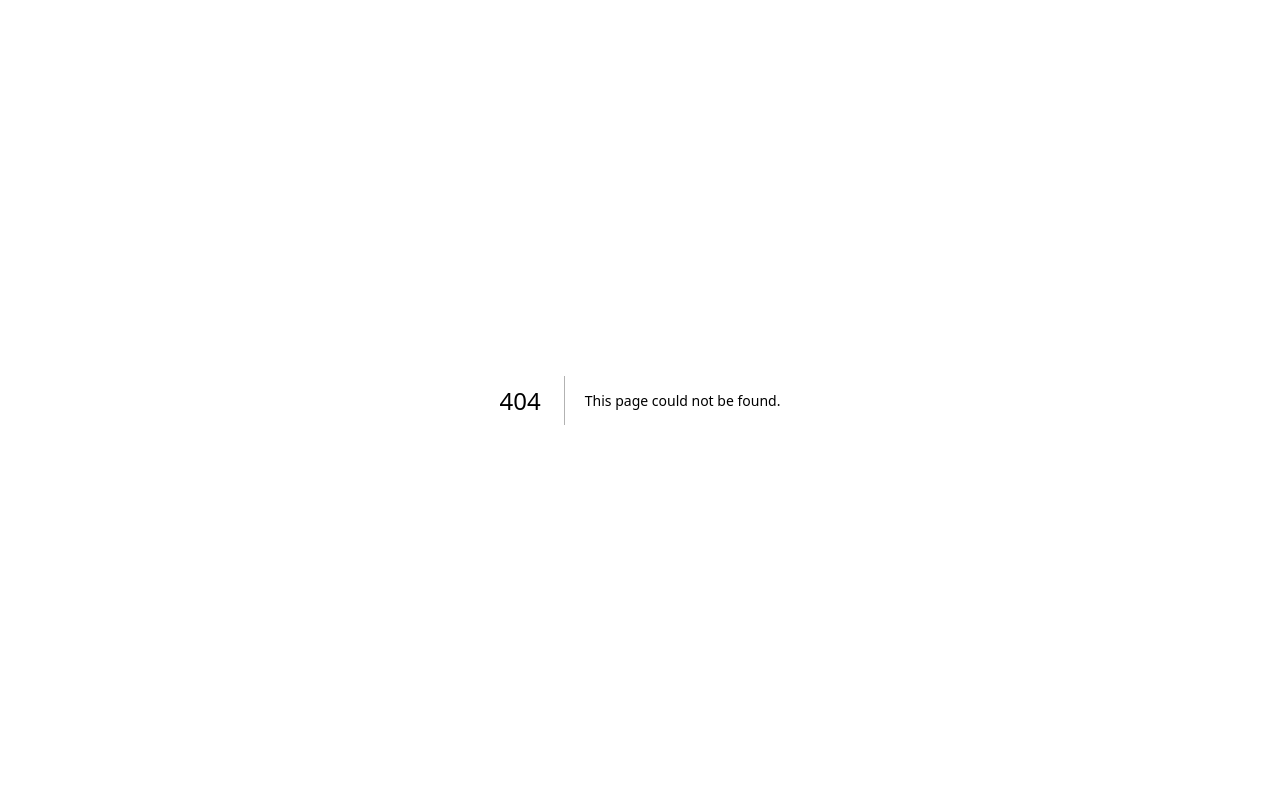
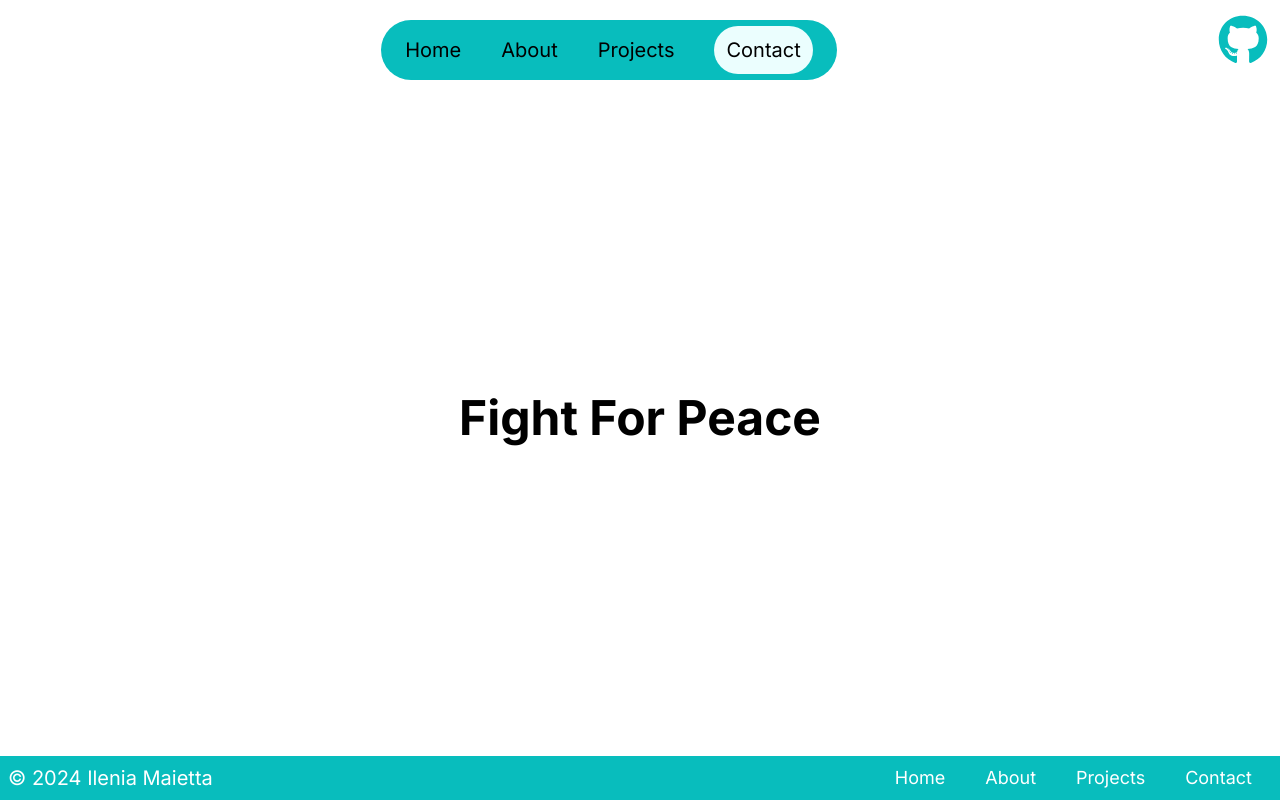
Before and after one commit to ileniadigital/ileniadigital.github.io, a Next.js app: page /projects/content/fightforpeace in a window 1280 px wide. Before the commit this address had no page. Built offline with nearby package versions, Linux system fonts and the light colour scheme.

Commit message:
added ffp page

```diff
--- a/app/projects/content/socialmedia/page.tsx
+++ b/app/projects/content/fightforpeace/page.tsx
@@ -1,12 +1,12 @@
 import Nav from '../../../ui/nav';
 import Footer from '../../../ui/footer';
 
-export default function Swiftsheets() {
+export default function FightForPeace() {
     return (
         <div className="flex flex-col min-h-screen">
             <Nav />
             <main className="flex flex-col justify-center items-center flex-grow gap-32">
-                <h1 className='text-5xl font-bold text-black'>Social Media</h1>
+                <h1 className='text-5xl font-bold text-black'>Fight For Peace</h1>
             </main>
             <div className='mt-auto'>
                 <Footer />
```
